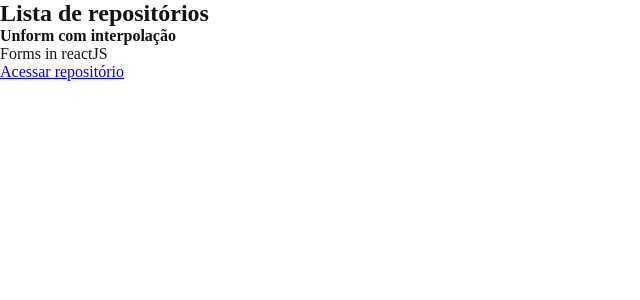
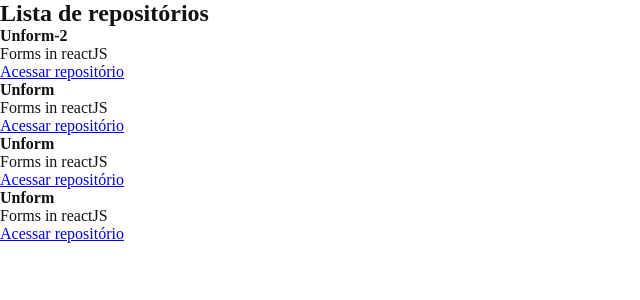
Before and after one commit to ottonSam/ignite-github-explorer, a React app: page / in a window 1280 px wide. Shown: the top 300 px of the page, without its empty margins (0-640 px from the left). Built offline with nearby package versions, Linux system fonts and the light colour scheme.

Commit message:
Sending props for children component

```diff
--- /dev/null
+++ b/src/components/RepositoryItem.jsx
@@ -0,0 +1,12 @@
+export function RepositoryItem(props) {
+
+
+  return (
+    <li>
+      <strong>{ props.repository || 'Unform' }</strong>
+      <p>Forms in reactJS</p>
+
+      <a href="#">Acessar repositório</a>
+    </li>
+  )
+}
--- a/src/components/RepositoryList.jsx
+++ b/src/components/RepositoryList.jsx
@@ -1,4 +1,4 @@
-const repositoryName = "Unform com interpolação";
+import { RepositoryItem } from "./RepositoryItem";
 
 export function RepositoryList() {
   return (
@@ -6,12 +6,10 @@ export function RepositoryList() {
       <h1>Lista de repositórios</h1>
 
       <ul>
-        <li>
-          <strong>{repositoryName}</strong>
-          <p>Forms in reactJS</p>
-
-          <a href="#">Acessar repositório</a>
-        </li>
+        <RepositoryItem repository="Unform-2"/>
+        <RepositoryItem />
+        <RepositoryItem />
+        <RepositoryItem />
       </ul>
     </section>
   );
```
